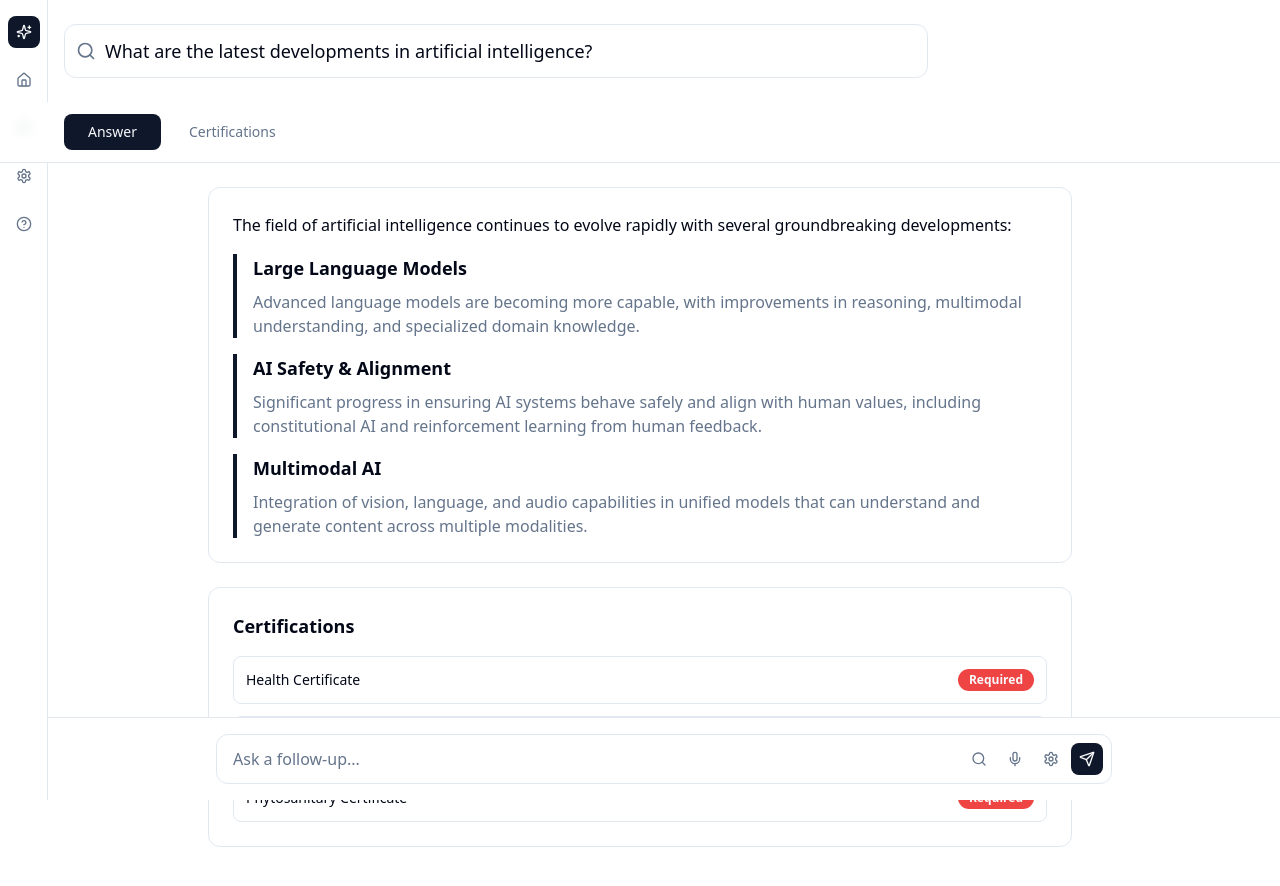
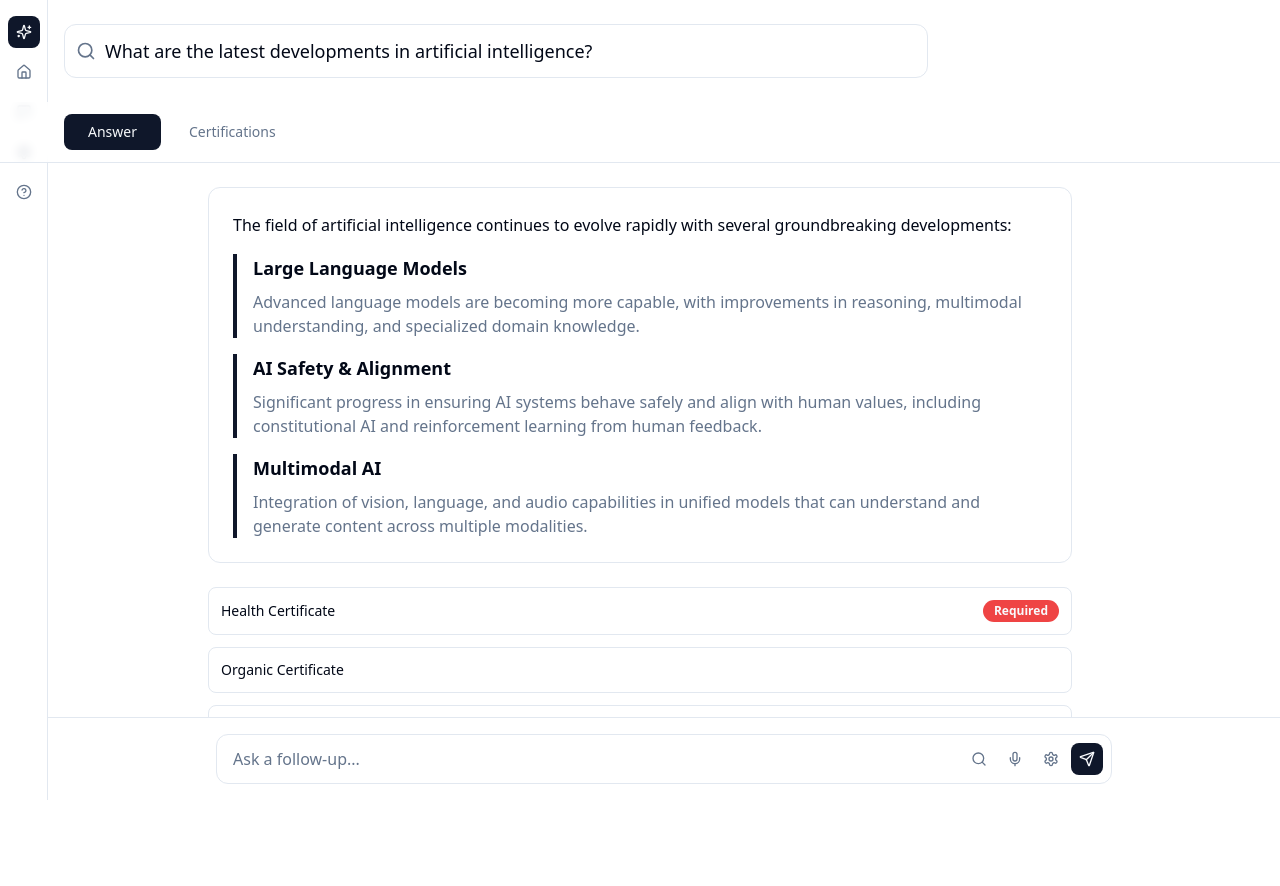
Before and after one commit to zg915/perplexa-certify, a React (Vite) app: page / in a window 1280 px wide. Shown: the top 886 px of the page. After the commit the page ends 849 px from the top, so only its background shows below. Built offline with nearby package versions, Linux system fonts and the light colour scheme.

Commit message:
Fix sidebar inconsistency
Adjust UI for certifications to match screenshot, displaying tabs above text and individual certification cards.

```diff
--- a/src/components/AnswerContent.tsx
+++ b/src/components/AnswerContent.tsx
@@ -69,9 +69,7 @@ const AnswerContent = ({ onNavigateToCertifications }: AnswerContentProps) => {
           </div>
         </div>
 
-        {/* Certifications Section */}
-        <div className="bg-card border border-border rounded-xl p-6">
-          <h2 className="text-lg font-semibold mb-4 text-foreground">Certifications</h2>
+        {/* Individual Certification Cards */}
         <div className="space-y-3">
           {sampleCertifications.map((certification, index) => (
             <SimplifiedCertification
@@ -84,7 +82,6 @@ const AnswerContent = ({ onNavigateToCertifications }: AnswerContentProps) => {
         </div>
       </div>
     </div>
-    </div>
   );
 };
 
--- a/src/components/Sidebar.tsx
+++ b/src/components/Sidebar.tsx
@@ -11,7 +11,7 @@ const Sidebar = () => {
   ];
 
   return (
-    <div className="fixed left-0 top-0 h-full w-12 bg-card border-r border-border flex flex-col items-center py-4 space-y-4">
+    <div className="fixed left-0 top-0 h-full w-12 bg-card border-r border-border flex flex-col items-center py-4 space-y-2">
       {sidebarItems.map((item, index) => {
         const Icon = item.icon;
         return (
```
Lines whose indentation alone changed are shown as unchanged.
